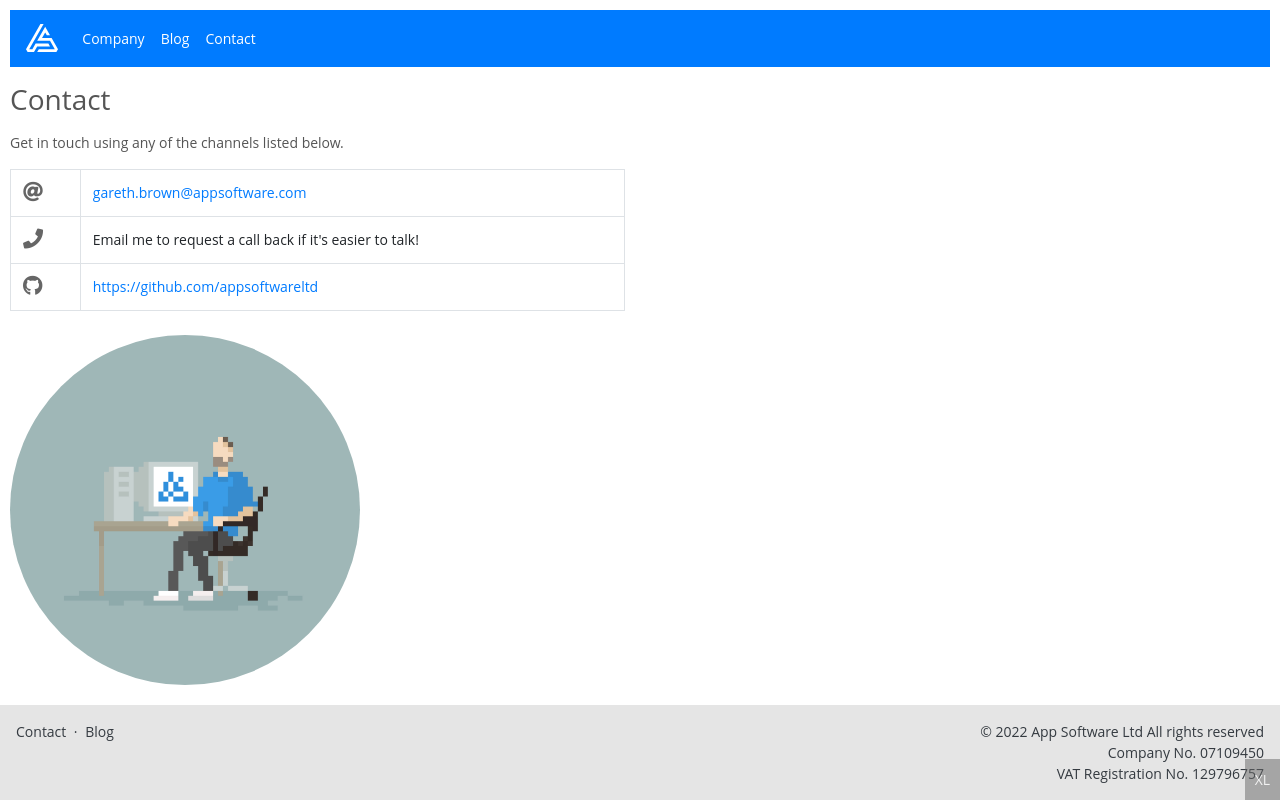
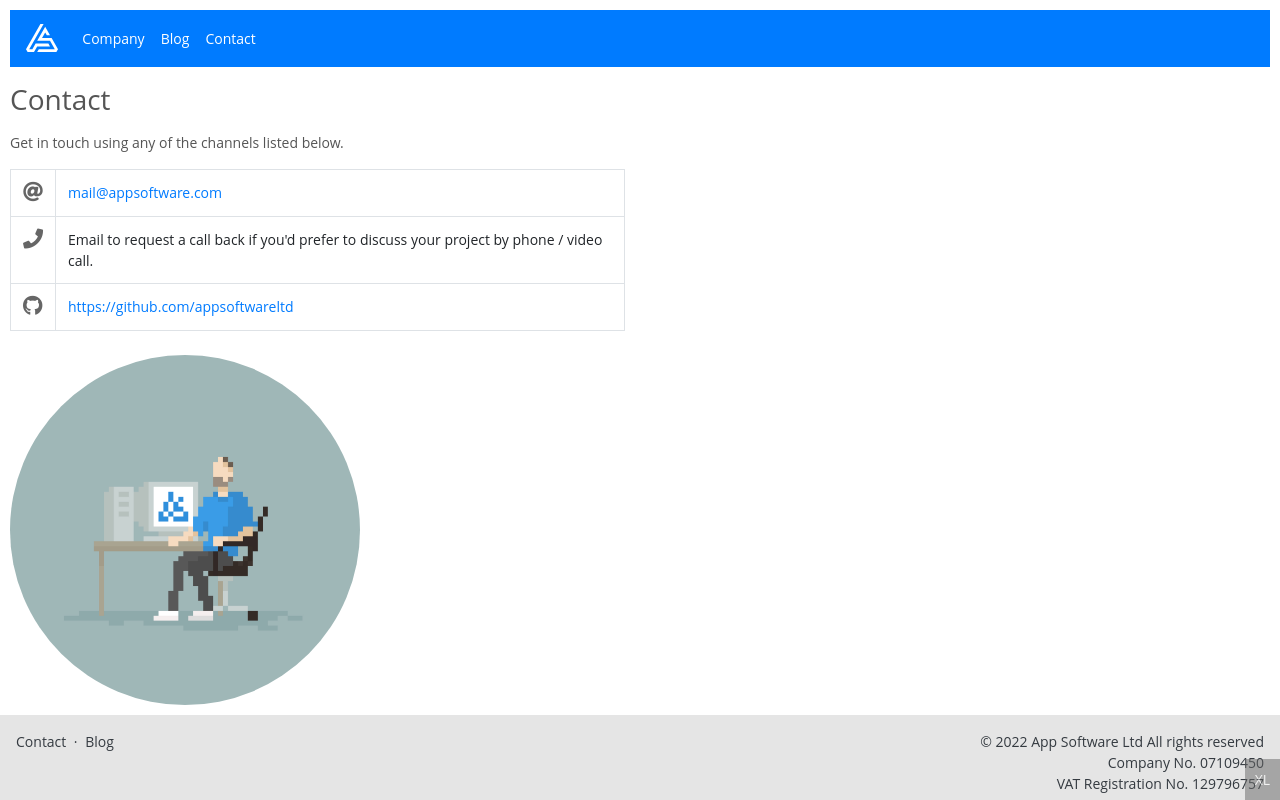
Before and after one commit to appsoftwareltd/appsoftwareltd.github.io, a plain HTML site: page contact.html in a window 1280 px wide. Drawn offline with Linux system fonts and the light colour scheme.

Commit message:
Contact us tweak

```diff
--- a/contact.html
+++ b/contact.html
@@ -78,11 +78,11 @@
             <table class="table table-bordered">
                 <tr>
                     <td><i class="fas fa-at" style="font-size:20px; color: #666"></i></td>
-                    <td><a href="mailto:gareth.brown@appsoftware.com">gareth.brown@appsoftware.com</a></td>
+                    <td><a href="mailto:mail@appsoftware.com">mail@appsoftware.com</a></td>
                 </tr>
                 <tr>
                     <td><i class="fas fa-phone" style="font-size:20px; color: #666"></i></td>
-                    <td>Email me to request a call back if it's easier to talk!</td>
+                    <td>Email to request a call back if you'd prefer to discuss your project by phone / video call.</td>
                 </tr>
                 <tr>
                     <td><i class="fab fa-github" style="font-size:20px; color: #666"></i></td>
```
